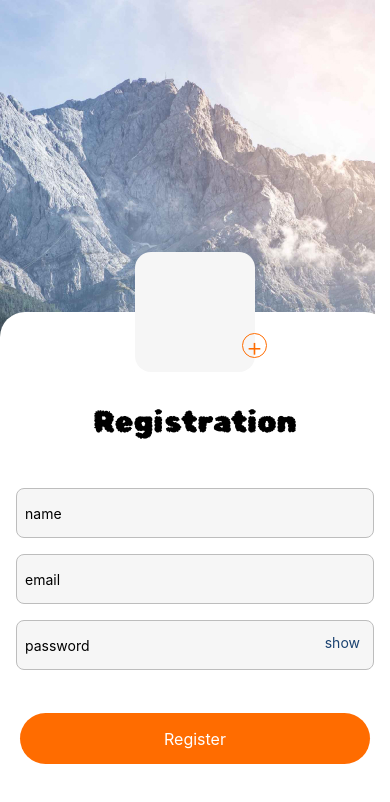
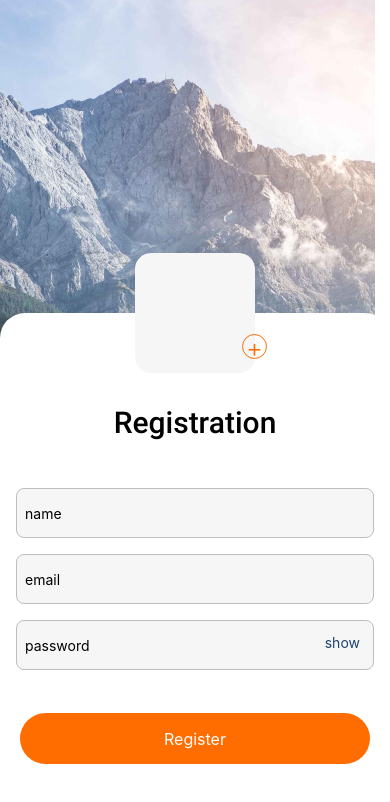
Before and after one commit to yevhenpodoliaka/react-native, a React Native app: screen / in a window 390 px wide. Shown: the top 802 px of the page. Built offline with nearby package versions, Linux system fonts and the light colour scheme.

Commit message:
delete test font and  @expo/ngrok

```diff
--- a/App.js
+++ b/App.js
@@ -15,7 +15,6 @@ export default function App() {
         await Font.loadAsync({
           "Roboto-Regular": require("./assets/fonts/Roboto-Regular.ttf"),
           "Roboto-Medium": require("./assets/fonts/Roboto-Medium.ttf"),
-          Test: require("./assets/fonts/RubikBubbles-Regular.ttf"),
         });
       } catch (e) {
         console.warn(e);
--- a/Screens/RegistrationScreen.js
+++ b/Screens/RegistrationScreen.js
@@ -137,7 +137,7 @@ const styles = StyleSheet.create({
     lineHeight: 26,
   },
   formTitle: {
-    fontFamily: "Test",
+    fontFamily: "Roboto-Medium",
     fontSize: 30,
     textAlign: "center",
     marginTop: 92,
--- a/package.json
+++ b/package.json
@@ -9,14 +9,12 @@
     "web": "expo start --web"
   },
   "dependencies": {
-    "@expo/ngrok": "^4.1.0",
     "expo": "~47.0.9",
-    "expo-app-loading": "~2.1.1",
     "expo-font": "^11.0.1",
+    "expo-splash-screen": "~0.17.5",
     "expo-status-bar": "~1.4.2",
     "react": "18.1.0",
-    "react-native": "0.70.5",
-    "expo-splash-screen": "~0.17.5"
+    "react-native": "0.70.5"
   },
   "devDependencies": {
     "@babel/core": "^7.12.9"
```
Also changed, not shown: 1 other file (tests, documents, lock files or other folders).
